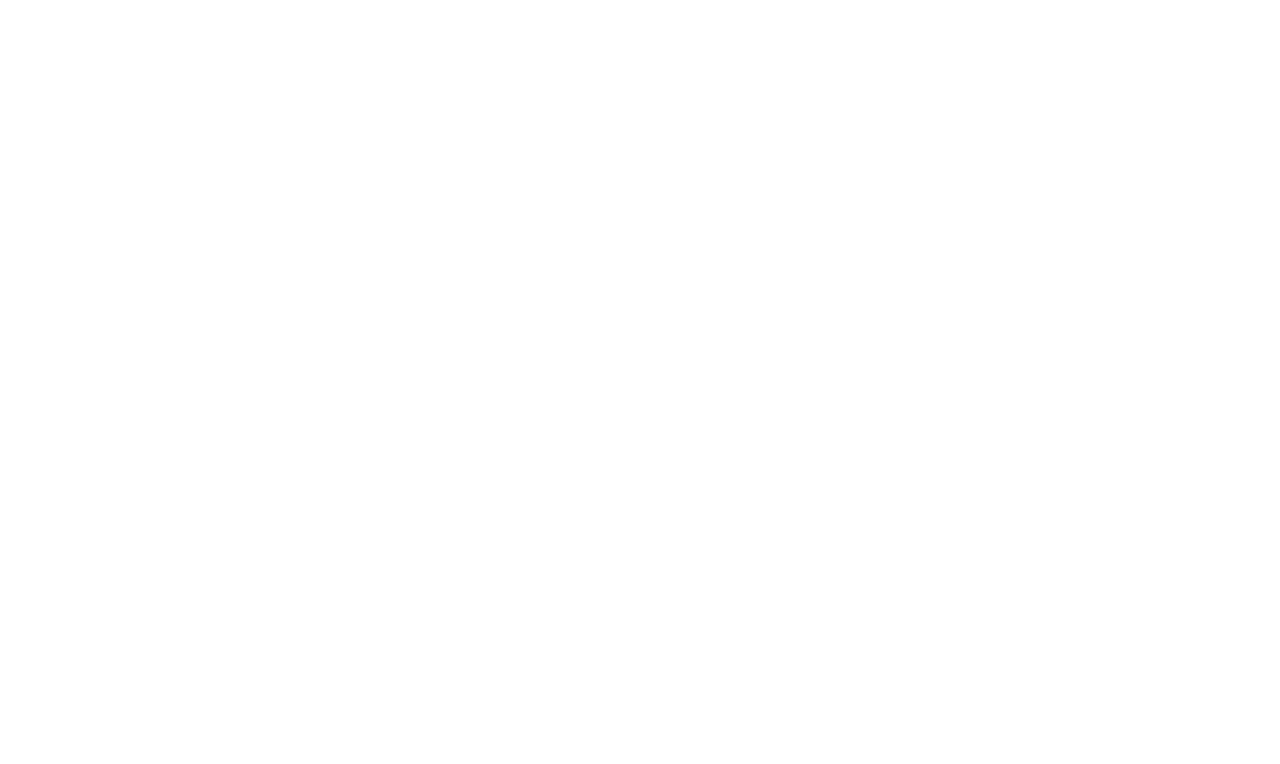
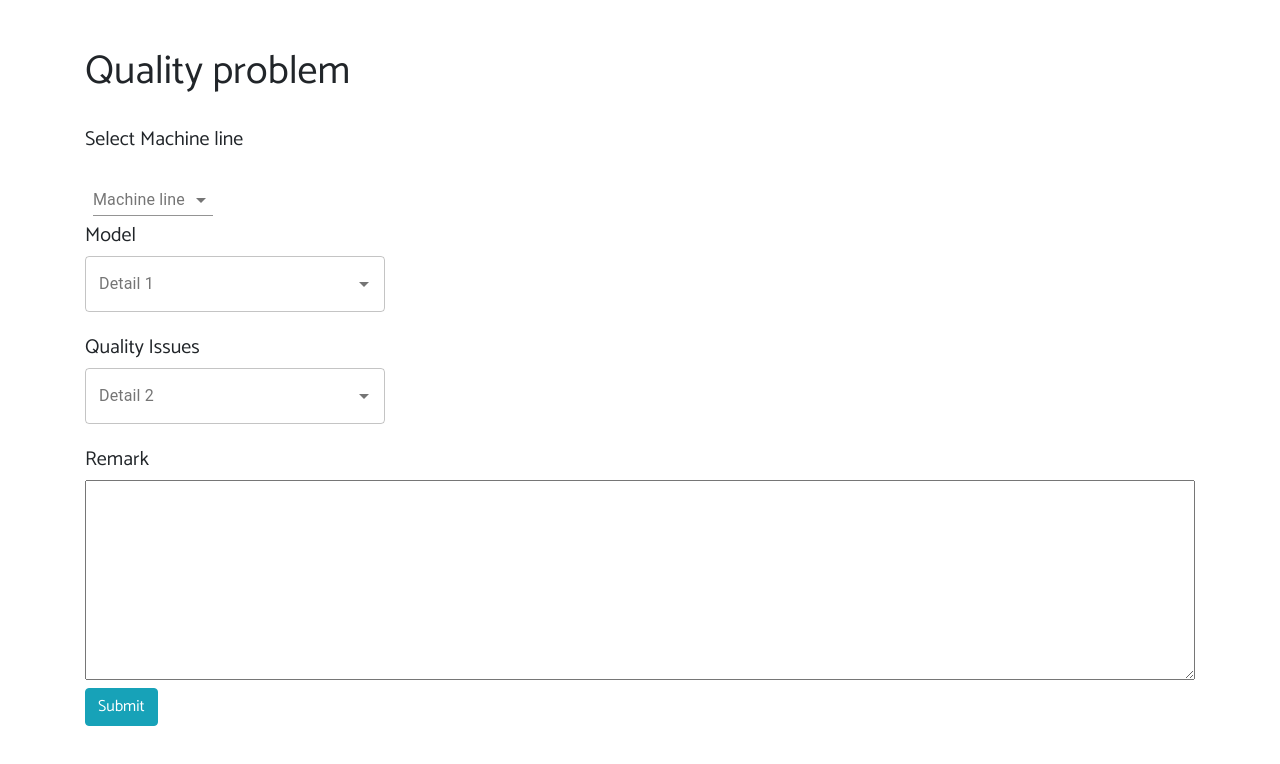
Before and after one commit to sori9088/DigitalAndo_client, a React (Create React App) app: page /quality in a window 1280 px wide. Shown: the top 764 px of the page. Built offline with nearby package versions, Linux system fonts and the light colour scheme.

Commit message:
created form for submit

```diff
--- a/src/App.js
+++ b/src/App.js
@@ -16,7 +16,7 @@
         <Route exact path='/dashboard' render={() => <Dashboard />} />
         <Route exact path='/detail/machine' render={() => <Problem_Machine />} />
         <Route exact path='/detail/materials' render={() => <Problem_Materials />} />
-        <Route exact path='/detail/quality' render={() => <Problem_Quality />} />
+        <Route exact path='/quality' render={() => <Problem_Quality />} />
         <Route exact path='/detail/technical' render={() => <Problem_Technical />} />
         {/* <Route exact path='/detail/:id' render={() => <Problem_... />} /> */}
     </Switch>
--- a/src/components/user/Problem_Quality.js
+++ b/src/components/user/Problem_Quality.js
@@ -1,4 +1,5 @@
 import React, {useState} from 'react';
+import { useHistory } from 'react-router-dom';
 import TextField from '@material-ui/core/TextField';
 import Autocomplete from '@material-ui/lab/Autocomplete';
 import { makeStyles } from '@material-ui/core/styles';
@@ -21,32 +22,88 @@
 
 export default function Problem_Quality() {
     const classes = useStyles();
-    const [line, setLine] = React.useState('');
+    const [detail, setDetail] = useState(null)
     const [open, setOpen] = React.useState(false);
-    const handleChange = event => {
-        setLine(event.target.value);
-      };
+    const [line, setLine] = React.useState('')
+    const history = useHistory();
+
     const handleClose = () => {
     setOpen(false);
     };
     const handleOpen = () => {
     setOpen(true);
     };
+    const handleLine = e => {
+       setLine(e.target.value)
+       setDetail({
+        ...detail,
+        line_id: e.target.value
+    })
+    }
+    const handleDetail1 = value => {
+        setDetail({
+            ...detail,
+            detail1: value
+        })
+    }
+    const handleDetail2 = value => {
+        setDetail({
+            ...detail,
+            detail2: value
+        })
+    }
+    const handleChange = e => {
+        setDetail({
+            ...detail,
+            [e.target.name]: e.target.value
+        })
+    }
+    const handleSubmit = async (e) => {
+        e.preventDefault()
+        const body = { ...detail }
+        const res = await fetch(("http://127.0.0.1:5000/send_issue"), {
+            method: 'POST',
+            headers: {
+                "Content-Type": "application/json",
+            },
+            body: JSON.stringify(body)
+        });
+        if (res.ok) {
+            const data = await res.json()
+            if (data.success == true) {
+                alert('successfully sent!')
+                history.push('/')
+            }
+        }
+    }
 
     //data detail1
     const detail1 = [
-        { title: 'grape', year: 1994 },
-        { title: 'apple', year: 1994 },
+        { title: 'GOLETTO'},
+        { title: 'NEMEZIZ 19.3 '},
+        { title: 'NEMEZIZ 19.4'},
+        { title: 'GRAND COURT C'},
+        { title: 'X GHOSTED.4'},
+        { title: 'COURTMASTER'},
+        { title: 'NEMEZIZ MESSI 19.4'},
+        { title: 'PREDATOR 20.4'},
       ];
     const detail2 = [
-        { title: 'Detail', year: 1994 } //data detail2
+        { title: 'Upper Material'},
+        { title: 'Soles bonding'},
+        { title: 'Upper Stitching'},
+        { title: 'Lining'},
+        { title: 'Unsatisfactory finish'},
+         //data detail2
       ];
-
+    console.log('data', detail)
+    console.log('line', line)
     return (
       <Container className="mt-5">
        <h1> Quality problem</h1>
        <br/>
-       <div>
+
+
        <h5> Select Machine line </h5>
       <FormControl className={classes.formControl}>
         <InputLabel id="demo-controlled-open-select-label">Machine line</InputLabel>
@@ -55,9 +112,10 @@
           id="demo-controlled-open-select"
           open={open}
           onClose={handleClose}
+          value={line}
           onOpen={handleOpen}
-          value={line}
-          onChange={handleChange}
+          onChange={handleLine}
+          name="line_id"
         >
           <MenuItem value="A1">A1</MenuItem>
           <MenuItem value="A2">A2</MenuItem>
@@ -66,33 +124,37 @@
           <MenuItem value="A5">A5</MenuItem>
         </Select>
       </FormControl>
-    </div>
     <br/>
-       <h5> Detail 1 </h5>
+       <h5> Model </h5>
       <Autocomplete
+        onChange={(event, value) => handleDetail1(value)}
         id="combo-box-demo"
         options={detail1}
         getOptionLabel={option => option.title}
         style={{ width: 300 }}
         renderInput={params => (
-          <TextField {...params} label="Detail 1" variant="outlined" fullWidth />
+          <TextField {...params} label="Detail 1" variant="outlined"
+          fullWidth />
         )}
       />
     <br/>
-    <h5> Detail 2 </h5>
+    <h5> Quality Issues </h5>
       <Autocomplete
+        onChange={(event, value) => handleDetail2(value)}
         id="combo-box-demo"
         options={detail2}
         getOptionLabel={option => option.title}
         style={{ width: 300 }}
         renderInput={params => (
-          <TextField {...params} label="Detail 2" variant="outlined" fullWidth />
+          <TextField {...params} label="Detail 2" variant="outlined" name="detail2"
+           fullWidth />
         )}
       />
     <br/>
-    <h5> Comment </h5>
-    <textarea style={{width:"100%", height:"200px"}}> </textarea> <br/>
-    <Button variant="info">Submit</Button>
-      </Container>
+    <h5> Remark </h5>
+    <textarea onChange={(e)=> handleChange(e)} style={{width:"100%", height:"200px"}} name="remark"> </textarea> <br/>
+    <Button onClick={handleSubmit} variant="info">Submit</Button>
+
+    </Container>
     );
   }
```
